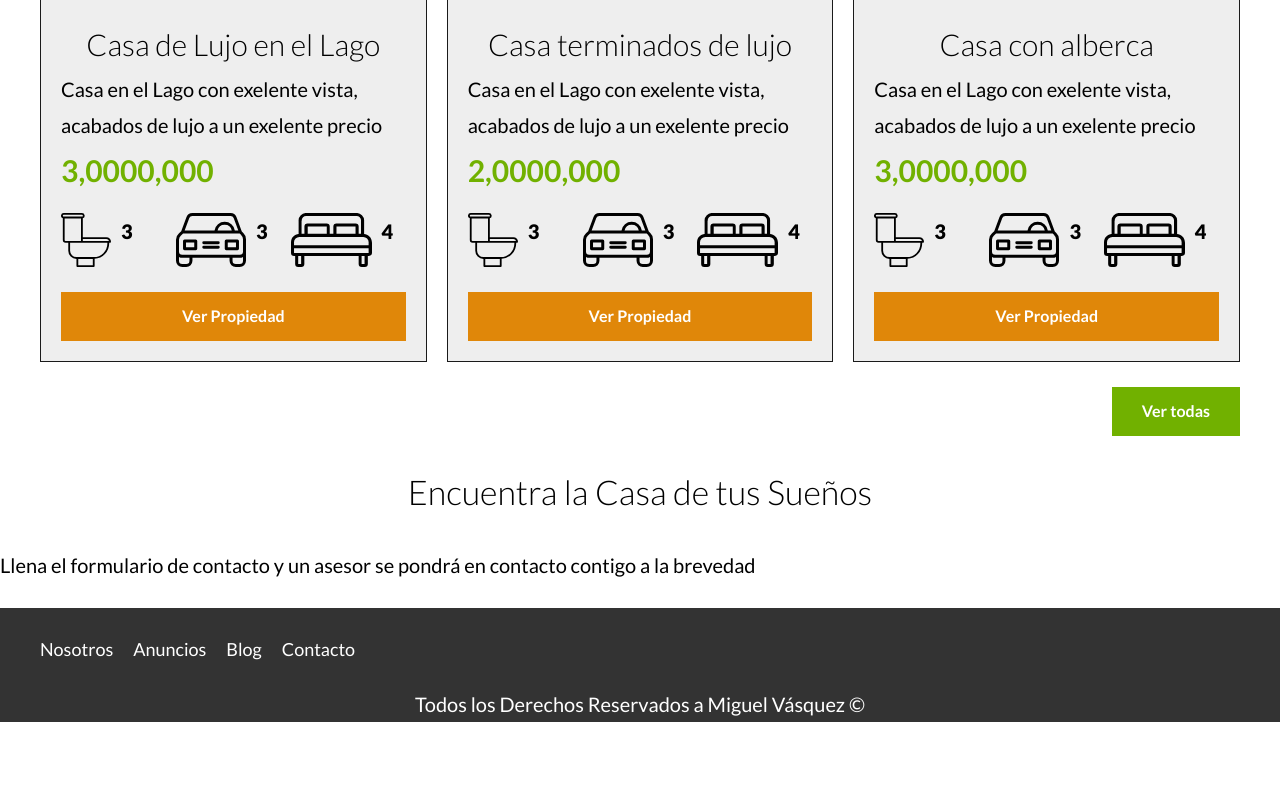
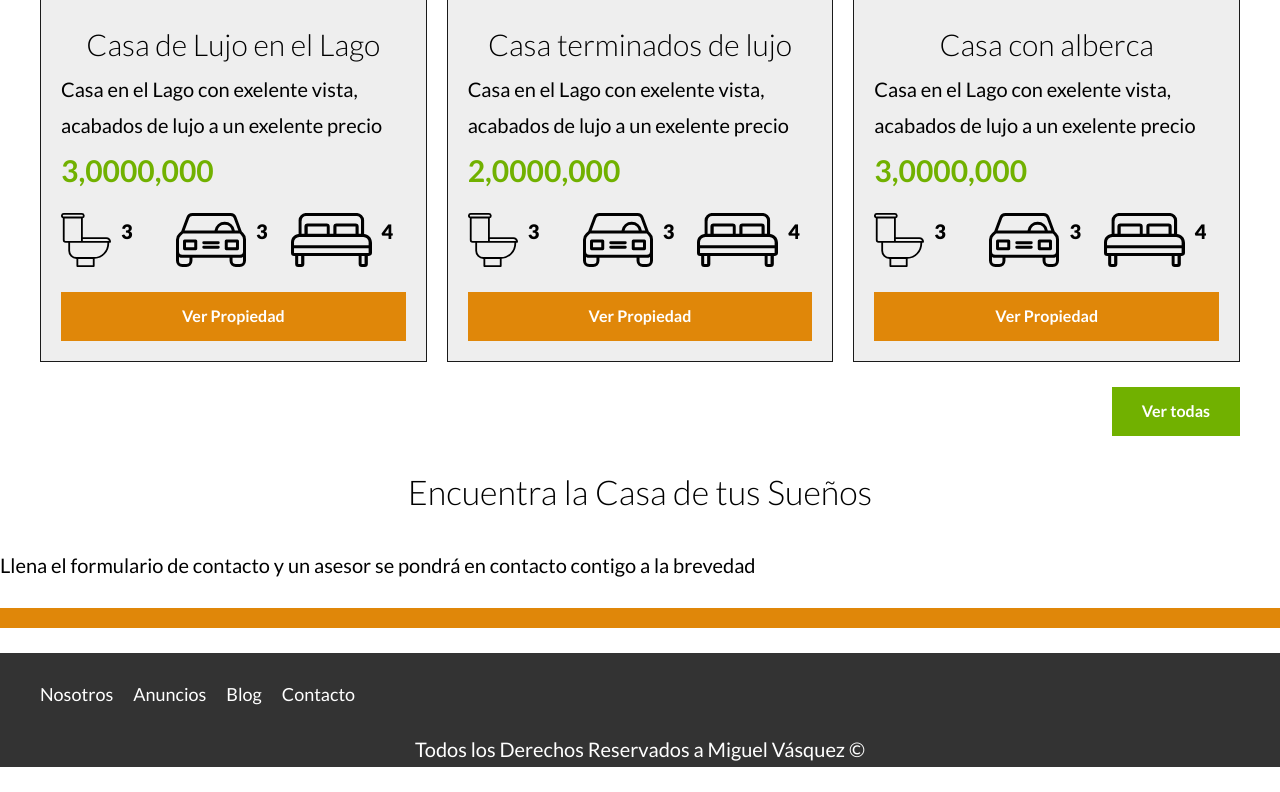
Before and after one commit to MigdeveloperWeb/Bienes-raices-Udemy, a website: page index.html in a window 1280 px wide. Shown: the part 1630-2422 px from the top of the page. Before the commit the page ends 2377 px from the top, so only its background shows below. Drawn offline with Linux system fonts and the light colour scheme.

Commit message:
creando un enlace para que nos lleve  a contacto.html

```diff
--- a/index.html
+++ b/index.html
@@ -160,6 +160,7 @@
     <seccion class="imagen-contacto">
         <h2>Encuentra la Casa de tus Sueños</h2>
         <p>Llena el formulario de contacto y un asesor se pondrá en contacto contigo a la brevedad</p>
+        <a href="contacto.html" class="boton-amarillo"></a>
     </seccion>
 
     <footer class="footer seccion">
```
